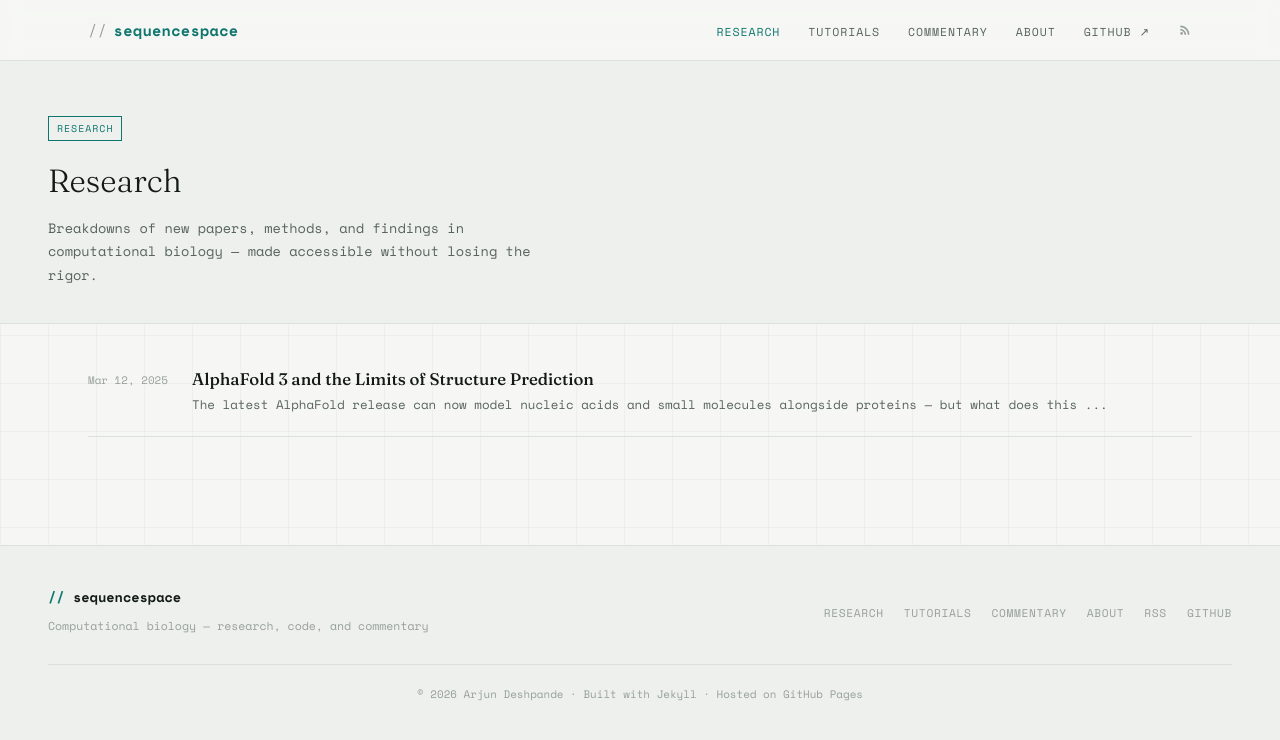
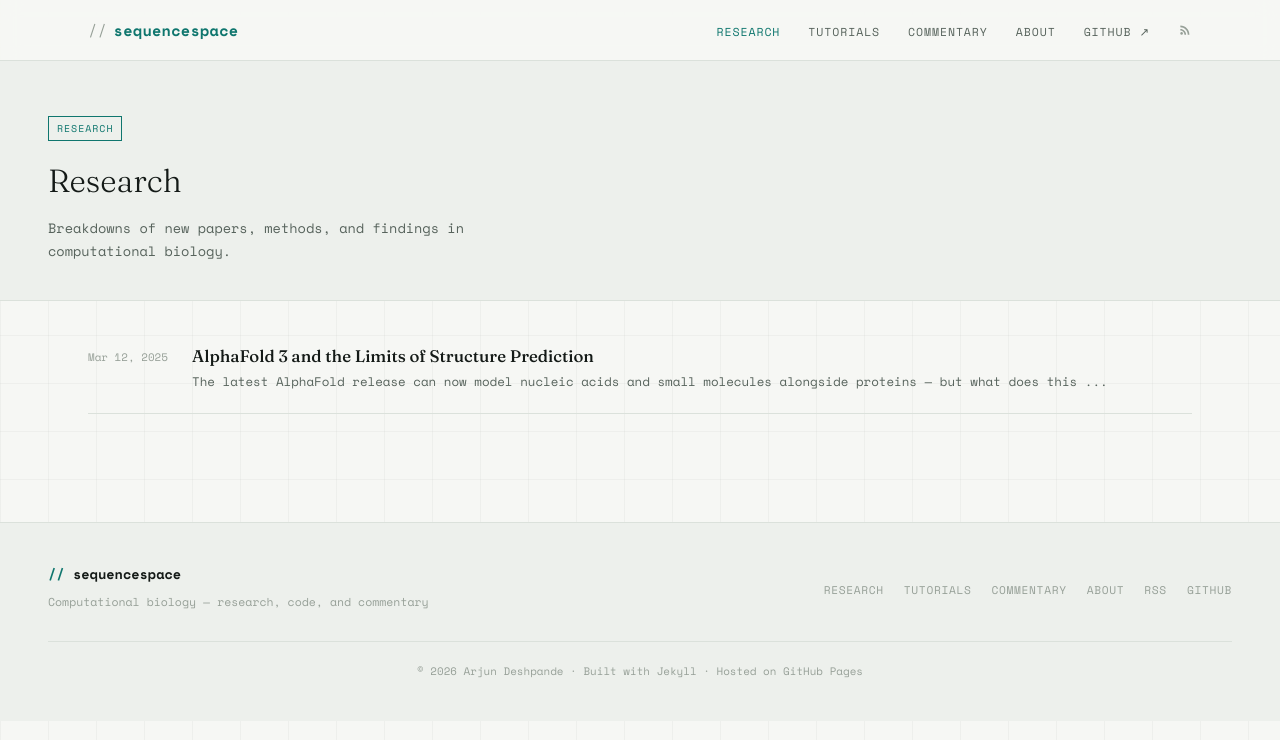
Before and after one commit to arjundeshx/sequencespace, a Jekyll site: the page built from research.md, in a window 1280 px wide. Shown: the top 740 px of the page. Built offline with Jekyll 4.4.1, drawn with Linux system fonts in a browser that asks for light colours.

Commit message:
Update research.md

```diff
--- a/research.md
+++ b/research.md
@@ -2,6 +2,6 @@
 layout: category
 title: Research
 category_id: research
-description: Breakdowns of new papers, methods, and findings in computational biology — made accessible without losing the rigor.
+description: Breakdowns of new papers, methods, and findings in computational biology.
 permalink: /research/
 ---
```
